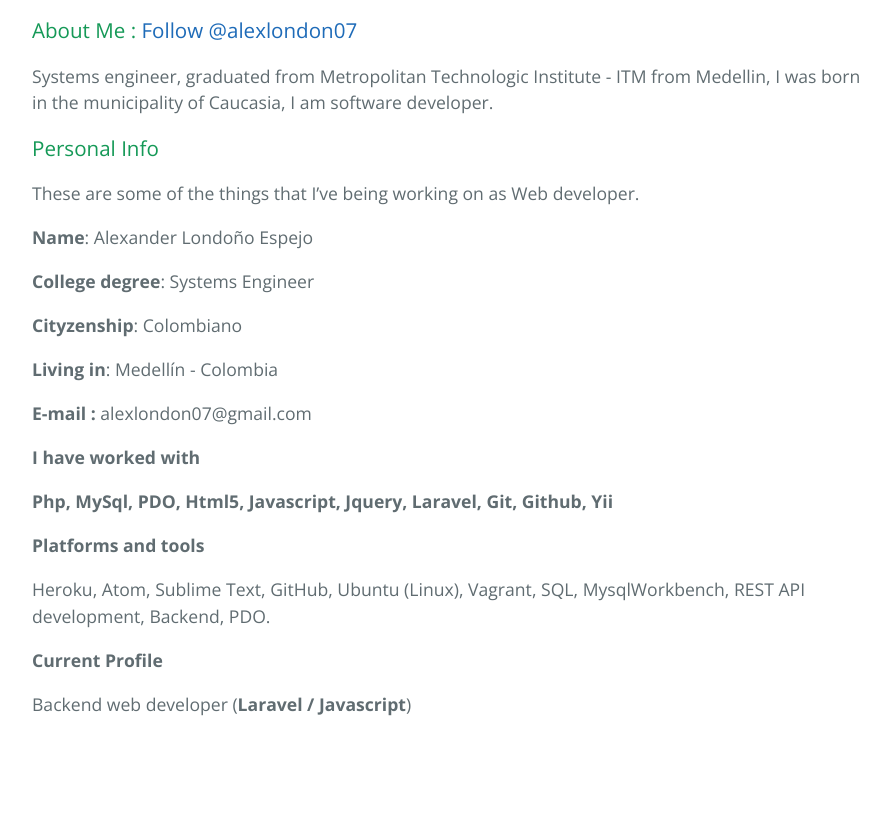
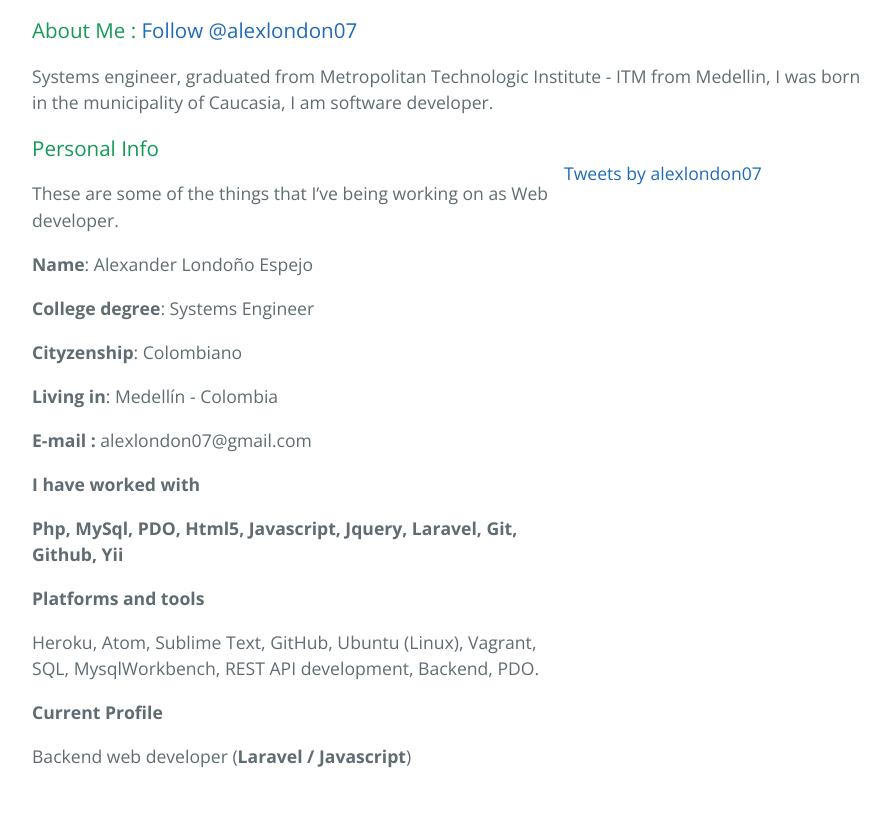
Before and after one commit to alexlondon07/alexlondon07.github.io, a plain HTML site: page index.html in a window 1280 px wide. Shown: the part 620-1437 px from the top of the page, without its empty margins (192-1082 px from the left). Drawn offline with nearby package versions, Linux system fonts and the light colour scheme; a script that the page names is missing.

Commit message:
maquetación redes y personal info

```diff
--- a/index.html
+++ b/index.html
@@ -37,6 +37,8 @@
             <h3>
                 <a id="welcome-to-github-pages" class="anchor" href="#welcome-to-github-pages" aria-hidden="true"><span aria-hidden="true" class="octicon octicon-link"></span></a>About Me : <a href="https://twitter.com/alexlondon07" class="twitter-follow-button" data-show-count="false">Follow @alexlondon07</a><script async src="//platform.twitter.com/widgets.js" charset="utf-8"></script></h3>
             <p>Systems engineer, graduated from Metropolitan Technologic Institute  - ITM from Medellin, I was born in the municipality of Caucasia, I am software developer.
+<div class="cotainer-info">
+  <div class="">
     <article >
         <h3 class="">Personal Info</h3>
         <div class="">
@@ -56,6 +58,14 @@
             <p>&nbsp;</p>
         </div>
     </article>
+  </div>
+  <div >
+    <div class="with_tw">
+        <br>
+        <a class="twitter-timeline" data-width="350" data-height="350" data-dnt="true" data-theme="light" data-link-color="#E95F28" href="https://twitter.com/alexlondon07">Tweets by alexlondon07</a> <script async src="//platform.twitter.com/widgets.js" charset="utf-8"></script>
+    </div>
+  </div>
+</div>
             <p><strong>Platforms and tools</strong></p>
             <ul class="infoIconos">
                 <li class="infoIconosItem">
@@ -248,10 +258,7 @@
         </footer>
     </section>
 
-    <div class="with_tw">
-        <br>
-        <a class="twitter-timeline" data-width="350" data-height="350" data-dnt="true" data-theme="light" data-link-color="#E95F28" href="https://twitter.com/alexlondon07">Tweets by alexlondon07</a> <script async src="//platform.twitter.com/widgets.js" charset="utf-8"></script>
-    </div>
+
 
     <div id="disqus_thread"></div>
     <script>
--- a/stylesheets/stylesheet.css
+++ b/stylesheets/stylesheet.css
@@ -365,3 +365,9 @@ align-items: flex-start;
 .with_tw{
   width: 300px;
 }
+.cotainer-info {
+  display: -webkit-flex;
+  display: flex;
+  -webkit-justify-content: space-between;
+   justify-content: space-between;
+}
```
Lines whose indentation alone changed are shown as unchanged.
